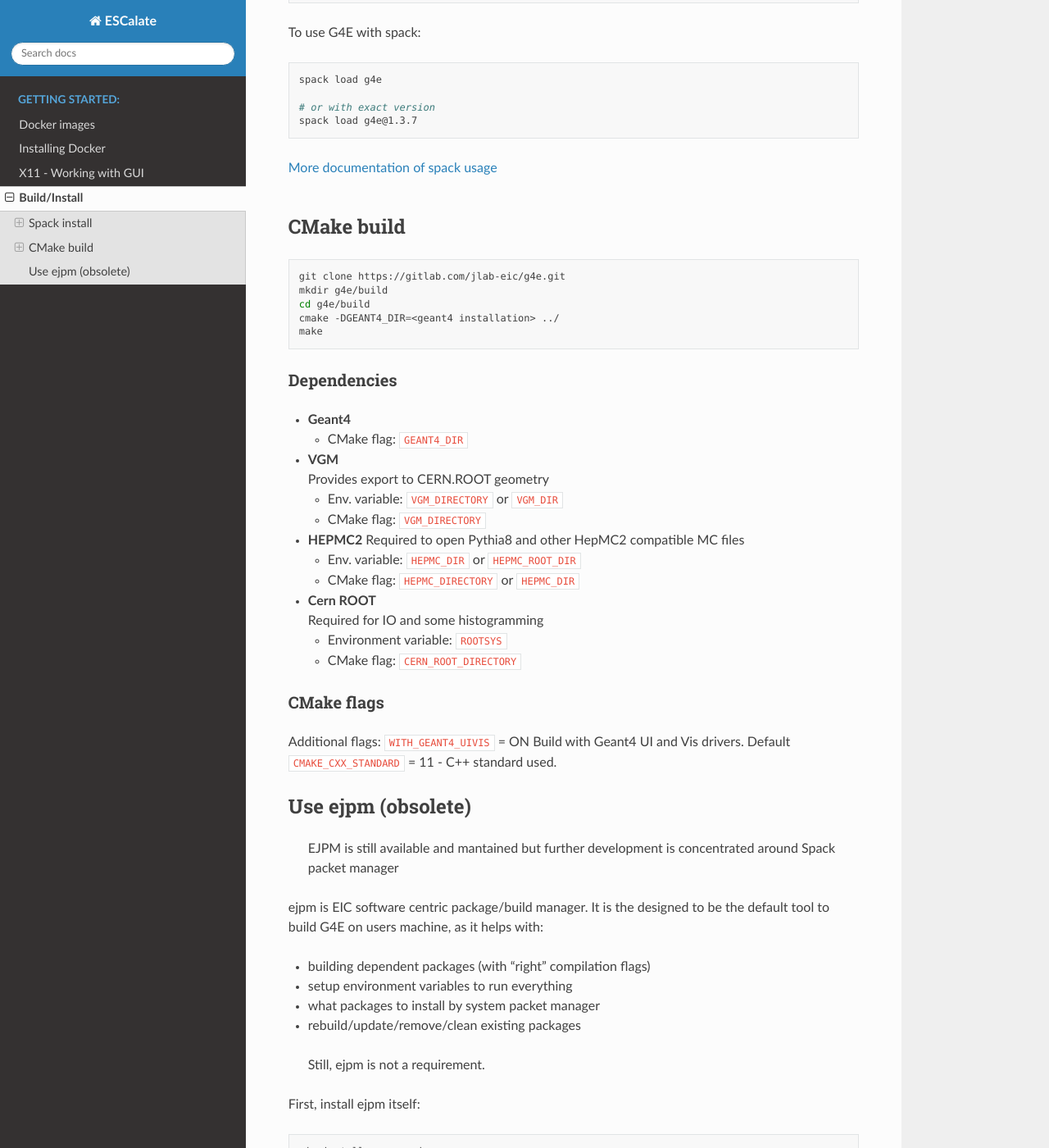
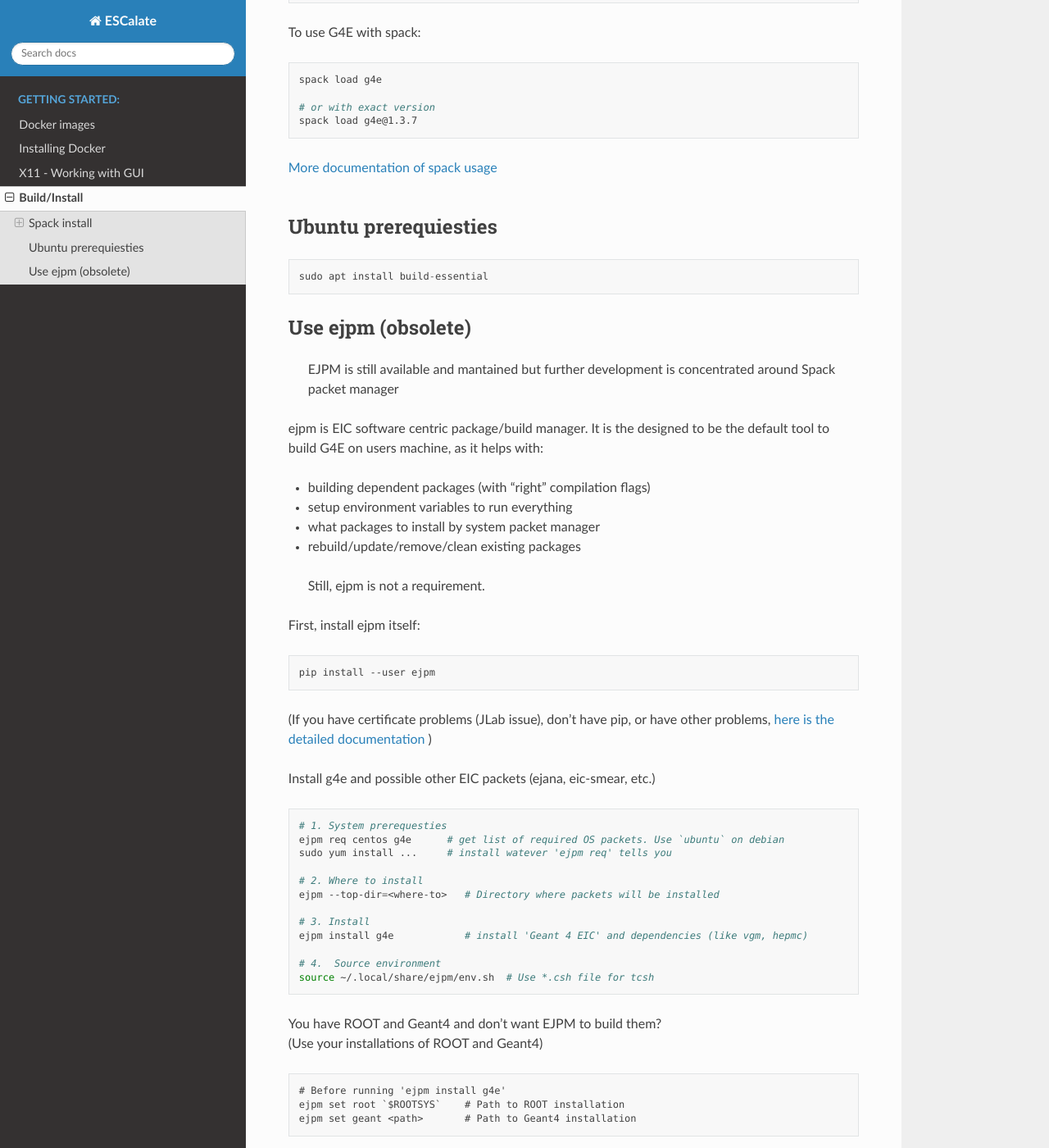
Before and after one commit to eic/escalate, a Sphinx documentation site: the page built from docs/020_spack.md, in a window 1280 px wide and 1400 px high, scrolled down 1483 px. Shown: the whole window at 82% size. Built offline with Sphinx 7.4.7 and the Read the Docs theme 2.0.0, drawn with Linux system fonts in a browser that asks for light colours.

Commit message:
Spack cleanup

````diff
--- a/docs/020_spack.md
+++ b/docs/020_spack.md
@@ -81,39 +81,11 @@ spack load g4e@1.3.7
 
 <br>
 
-## CMake build
+## Ubuntu prerequiesties
 
-```bash
-git clone https://gitlab.com/jlab-eic/g4e.git
-mkdir g4e/build
-cd g4e/build
-cmake -DGEANT4_DIR=<geant4 installation> ../
-make
 ```
-
-### Dependencies
-
-- **Geant4**
-   - CMake flag: `GEANT4_DIR`
-- **VGM**
-   Provides export to CERN.ROOT geometry
-   - Env. variable: `VGM_DIRECTORY` or `VGM_DIR`
-   - CMake flag: `VGM_DIRECTORY`
-- **HEPMC2**
-    Required to open Pythia8 and other HepMC2 compatible MC files
-   - Env. variable: `HEPMC_DIR` or `HEPMC_ROOT_DIR`
-   - CMake flag: `HEPMC_DIRECTORY` or `HEPMC_DIR`
-- **Cern ROOT**
-   Required for IO and some histogramming
-   - Environment variable: `ROOTSYS`
-   - CMake flag: `CERN_ROOT_DIRECTORY`
-
-
-### CMake flags
-
-Additional flags:
-`WITH_GEANT4_UIVIS` = ON Build with Geant4 UI and Vis drivers. Default
-`CMAKE_CXX_STANDARD` = 11 - C++ standard used.
+sudo apt install build-essential
+```
 
 ## Use ejpm (obsolete)
 
````
